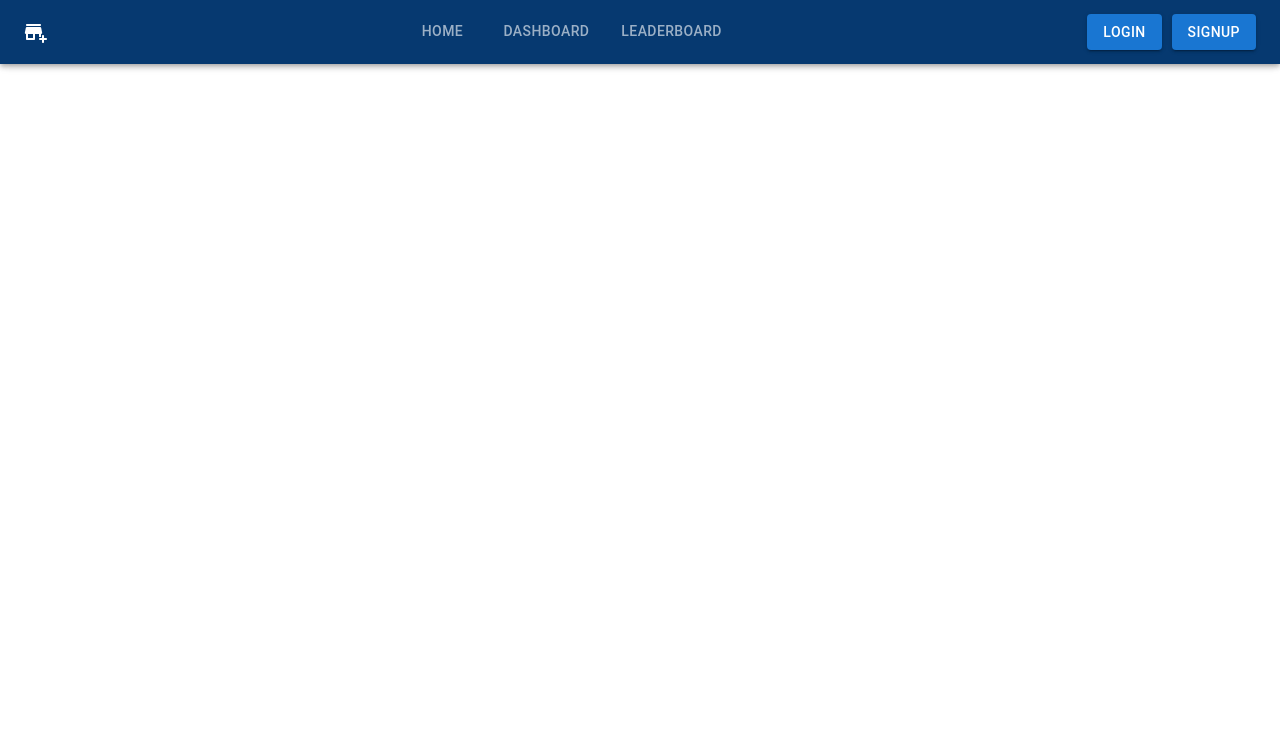
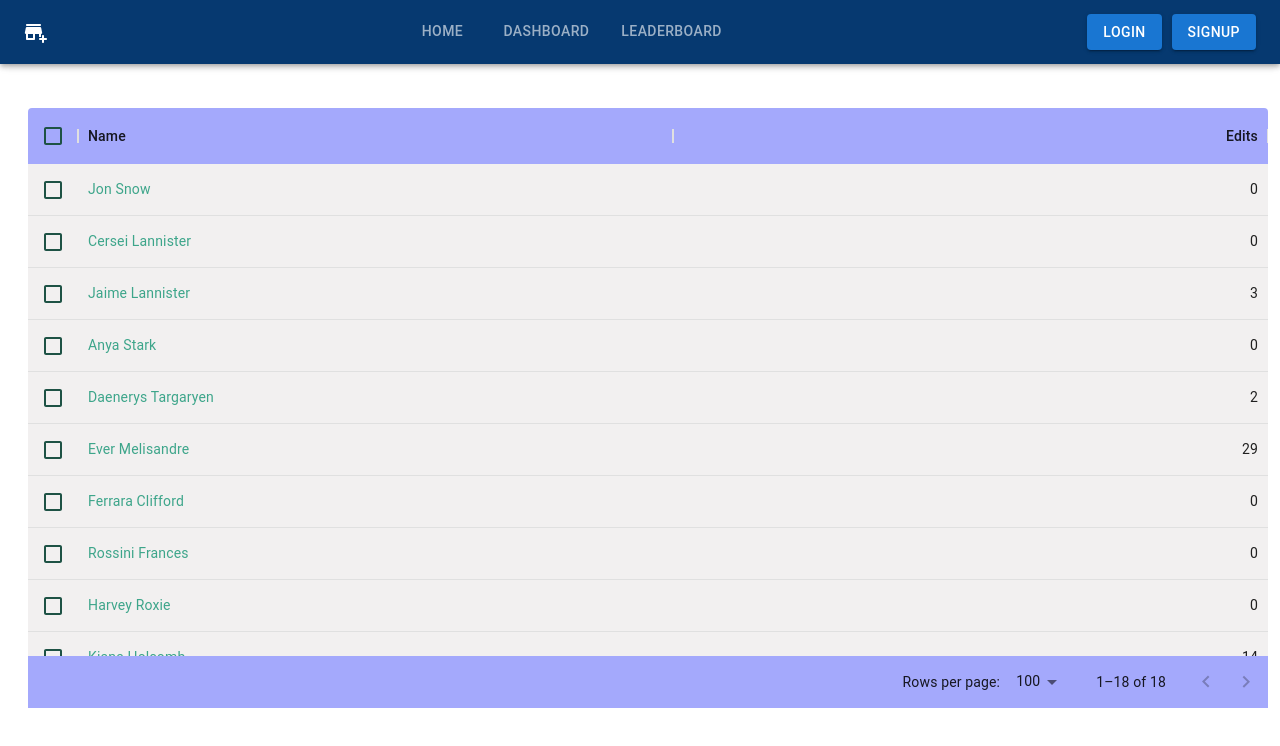
Before and after one commit to Graycemuthui/Toolhub-Record-Management, a React (Create React App) app: page /leaderboard in a window 1280 px wide. Shown: the top 746 px of the page. Built offline with nearby package versions, Linux system fonts and the light colour scheme.

Commit message:
Create a leaderboard and input the users

```diff
--- a/src/App.js
+++ b/src/App.js
@@ -2,6 +2,7 @@ import { BrowserRouter as Router, Routes, Route } from "react-router-dom";
 import MainPage from "./components/dashboard/MainPage";
 import HomePage from "./components/HomePage/HomePage";
 import Navbar from "./components/Navigation/Navbar";
+import Leaderboard from "./components/LeaderBoard/Leaderboard";
 
 function App() {
   return (
@@ -12,6 +13,7 @@ function App() {
           <Routes>
             <Route path="/" element={<HomePage />} />
             <Route path="/mainpage" element={<MainPage />} />
+            <Route path="/leaderboard" element={<Leaderboard />} />
           </Routes>
         </Router>
       </main>
--- a/src/components/LeaderBoard/Leaderboard.js
+++ b/src/components/LeaderBoard/Leaderboard.js
@@ -0,0 +1,65 @@
+import { Box, Typography, useTheme } from "@mui/material";
+import { DataGrid } from "@mui/x-data-grid";
+import { tokens } from "../../color";
+import { records } from "../data/MockData";
+
+const Leaderboard = () => {
+  const theme = useTheme();
+  const colors = tokens(theme.palette.mode);
+  const columns = [
+    {
+      field: "name",
+      headerName: "Name",
+      flex: 1,
+      cellClassName: "name-column--cell",
+    },
+    {
+      field: "edits",
+      headerName: "Edits",
+      type: "number",
+      flex: 1,
+    },
+  ];
+  return (
+    <Box m="20px">
+      <Typography title="TOTAL" subtitle="Total number of tool records" />
+      <Box
+        m="100px 0 0 0"
+        height="75vh"
+        sx={{
+          "& .MuiDataGrid-root": {
+            border: "none",
+          },
+          "& .MuiDataGrid-cell": {
+            borderBottom: "none",
+          },
+          "& .name-column--cell": {
+            color: colors.greenAccent[400],
+          },
+          "& .MuiDataGrid-columnHeaders": {
+            backgroundColor: colors.blueAccent[700],
+            borderBottom: "none",
+          },
+          "& .MuiDataGrid-virtualScroller": {
+            backgroundColor: colors.primary[400],
+          },
+          "& .MuiDataGrid-footerContainer": {
+            borderTop: "none",
+            backgroundColor: colors.blueAccent[700],
+          },
+          "& .MuiCheckbox-root": {
+            color: `${colors.greenAccent[200]} !important`,
+          },
+        }}
+      >
+        <DataGrid
+          checkboxSelection
+          rows={records.mockDataRecords}
+          columns={columns}
+        />
+      </Box>
+    </Box>
+  );
+};
+
+export default Leaderboard;
--- a/src/components/Navigation/Navbar.js
+++ b/src/components/Navigation/Navbar.js
@@ -41,7 +41,7 @@ const Navbar = () => {
               >
                 <Tab label="Home" to="/" component={Link} />
                 <Tab label="Dashboard" to="/mainpage" component={Link} />
-                <Tab label="Leaderboard" />
+                <Tab label="Leaderboard" to="/leaderboard" component={Link} />
               </Tabs>
               <Button sx={{ marginLeft: "auto" }} variant="contained">
                 Login
--- a/src/components/dashboard/records/EditedRecords.js
+++ b/src/components/dashboard/records/EditedRecords.js
@@ -3,7 +3,7 @@ import { DataGrid } from "@mui/x-data-grid";
 import { tokens } from "../../../color";
 import { records } from "../../data/MockData";
 import DoneOutlinedIcon from "@mui/icons-material/DoneOutlined";
-import CloseOutlinedIcon from "@mui/icons-material/CloseOutlined";
+
 import Header from "../Header/Header";
 
 const EditedRecords = () => {
--- a/src/components/dashboard/records/Records.jsx
+++ b/src/components/dashboard/records/Records.jsx
@@ -66,6 +66,12 @@ const Records = () => {
         );
       },
     },
+    {
+      field: "edits",
+      headerName: "Edits",
+      type: "number",
+      flex: 1,
+    },
   ];
 
   return (
--- a/src/components/data/MockData.js
+++ b/src/components/data/MockData.js
@@ -7,6 +7,7 @@ export const records = {
       age: 35,
       phone: "(665)121-5454",
       edited: false,
+      edits: 0,
     },
     {
       id: 2,
@@ -15,6 +16,7 @@ export const records = {
       age: 42,
       phone: "(421)314-2288",
       edited: false,
+      edits: 0,
     },
     {
       id: 3,
@@ -23,6 +25,7 @@ export const records = {
       age: 45,
       phone: "(422)982-6739",
       edited: true,
+      edits: 3,
     },
     {
       id: 4,
@@ -31,6 +34,7 @@ export const records = {
       age: 16,
       phone: "(921)425-6742",
       edited: false,
+      edits: 0,
     },
     {
       id: 5,
@@ -39,6 +43,7 @@ export const records = {
       age: 31,
       phone: "(421)445-1189",
       edited: true,
+      edits: 2,
     },
     {
       id: 6,
@@ -47,6 +52,7 @@ export const records = {
       age: 150,
       phone: "(232)545-6483",
       edited: true,
+      edits: 29,
     },
     {
       id: 7,
@@ -55,6 +61,7 @@ export const records = {
       age: 44,
       phone: "(543)124-0123",
       edited: false,
+      edits: 0,
     },
     {
       id: 8,
@@ -63,6 +70,7 @@ export const records = {
       age: 36,
       phone: "(222)444-5555",
       edited: false,
+      edits: 0,
     },
     {
       id: 9,
@@ -71,6 +79,7 @@ export const records = {
       age: 65,
       phone: "(444)555-6239",
       edited: false,
+      edits: 0,
     },
     {
       id: 10,
@@ -78,6 +87,7 @@ export const records = {
       email: "kiana@gmail.com",
       phone: "(421)314-2288",
       edited: true,
+      edits: 14,
     },
     {
       id: 11,
@@ -85,6 +95,7 @@ export const records = {
       email: "graycemuthui20@gmail.com",
       phone: "(901)314-2288",
       edited: true,
+      edits: 24,
     },
     {
       id: 12,
@@ -92,6 +103,7 @@ export const records = {
       email: "kamau@gmail.com",
       phone: "(421)316-2789",
       edited: true,
+      edits: 4,
     },
     {
       id: 13,
@@ -99,6 +111,7 @@ export const records = {
       email: "mike@gmail.com",
       phone: "(221)309-2678",
       edited: false,
+      edits: 0,
     },
     {
       id: 14,
@@ -107,6 +120,7 @@ export const records = {
       age: 30,
       phone: "(421)445-2234",
       edited: true,
+      edits: 34,
     },
     {
       id: 15,
@@ -115,6 +129,7 @@ export const records = {
       age: 35,
       phone: "(421)445-1189",
       edited: false,
+      edits: 0,
     },
     {
       id: 16,
@@ -123,6 +138,7 @@ export const records = {
       age: 40,
       phone: "(421)445-1459",
       edited: true,
+      edits: 4,
     },
     {
       id: 17,
@@ -130,6 +146,7 @@ export const records = {
       email: "shaq@gmail.com",
       phone: "(445)445-1249",
       edited: true,
+      edits: 24,
     },
     {
       id: 18,
@@ -137,6 +154,7 @@ export const records = {
       email: "sandy@gmail.com",
       phone: "(341)235-1163",
       edited: false,
+      edits: 0,
     },
   ],
 };
```
